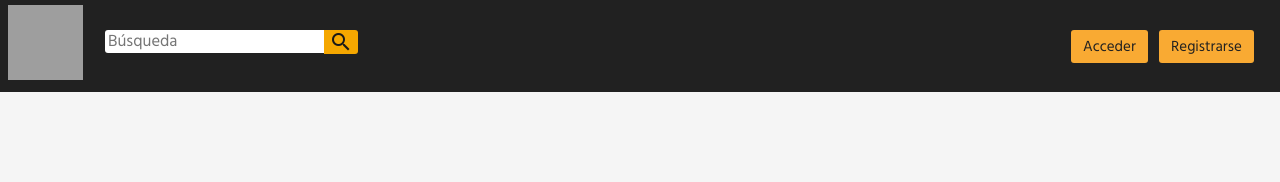
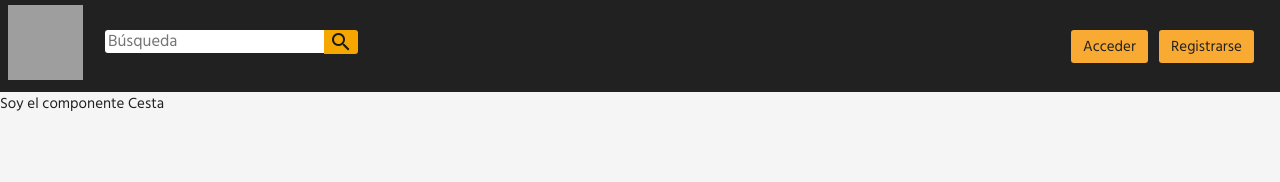
Before and after one commit to Dave86dev/monetae-f, a React (Create React App) app: page /cart in a window 1280 px wide. Shown: the top 182 px of the page. Built offline with nearby package versions, Linux system fonts and the light colour scheme; grey boxes are pictures that could not be loaded.

Commit message:
Empezando cesta

```diff
--- a/src/App.js
+++ b/src/App.js
@@ -12,6 +12,7 @@ import Profile from "./components/profile/profile";
 import Register from "./containers/register/register";
 import PasswordRecovery from "./containers/passwordRecovery/passwordRecovery";
 import AddProduct from "./containers/addProduct/addProduct";
+import Cesta from "./containers/cesta/cesta";
 
 // CSS
 import "./global.css";
@@ -33,6 +34,7 @@ export default function App() {
 
 					<Route path="/search" exact component={SearchResults} />
 					<Route path="/detail" exact component={ProductDetail} />
+					<Route path="/cart" exact component={Cesta} />
 
 					<Route path="/addProduct" exact component={AddProduct} />
 
--- /dev/null
+++ b/src/containers/cesta/cesta.jsx
@@ -0,0 +1,24 @@
+
+import React from "react";
+
+
+class Cesta extends React.Component {
+
+	constructor (props) {
+		super(props);
+
+	};
+
+	render() {
+		return(
+			<div>
+				Soy el componente Cesta
+			</div>
+		);
+	};
+
+
+};
+
+
+export default Cesta;
```
Also changed, not shown: src/containers/cesta/cesta.scss (added).
